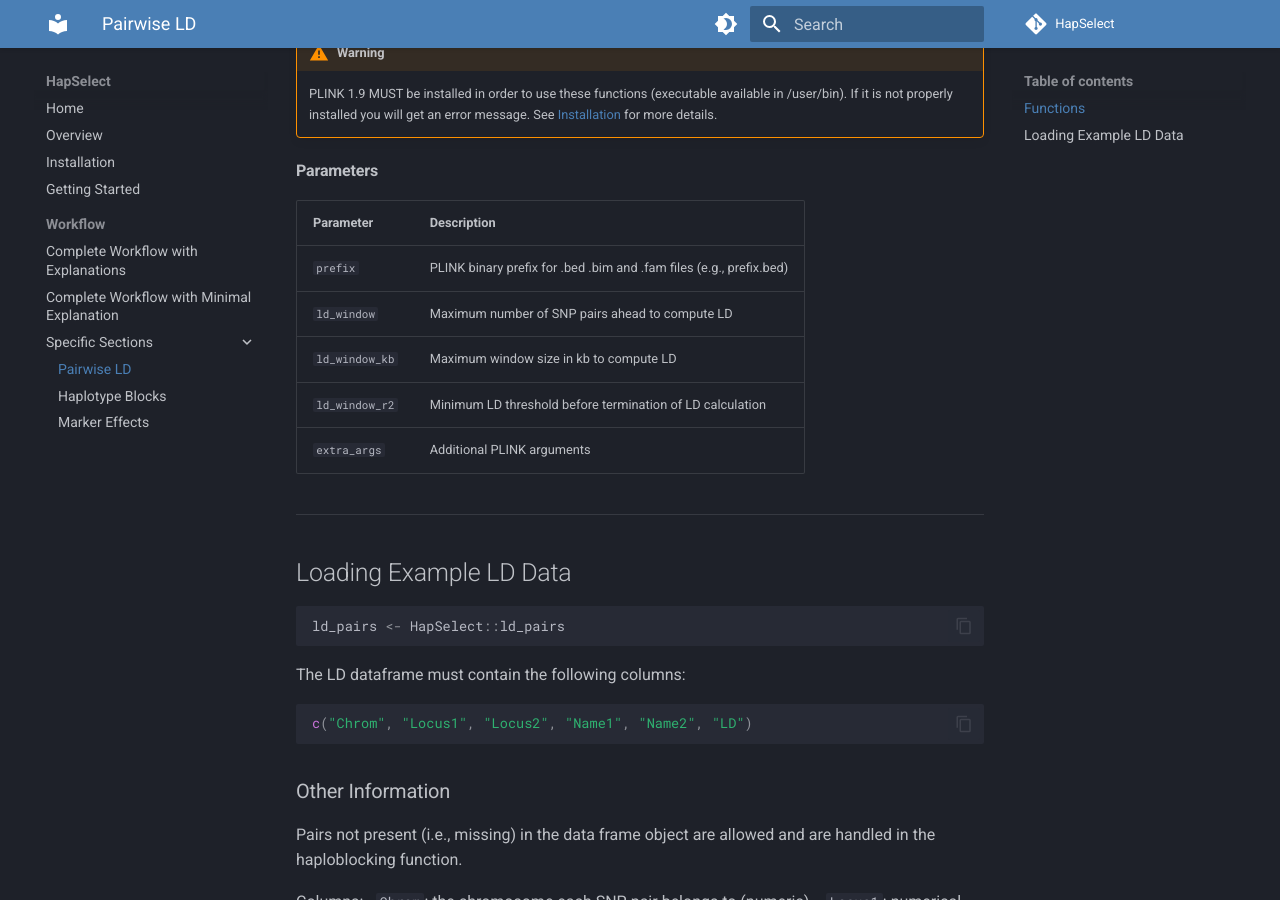
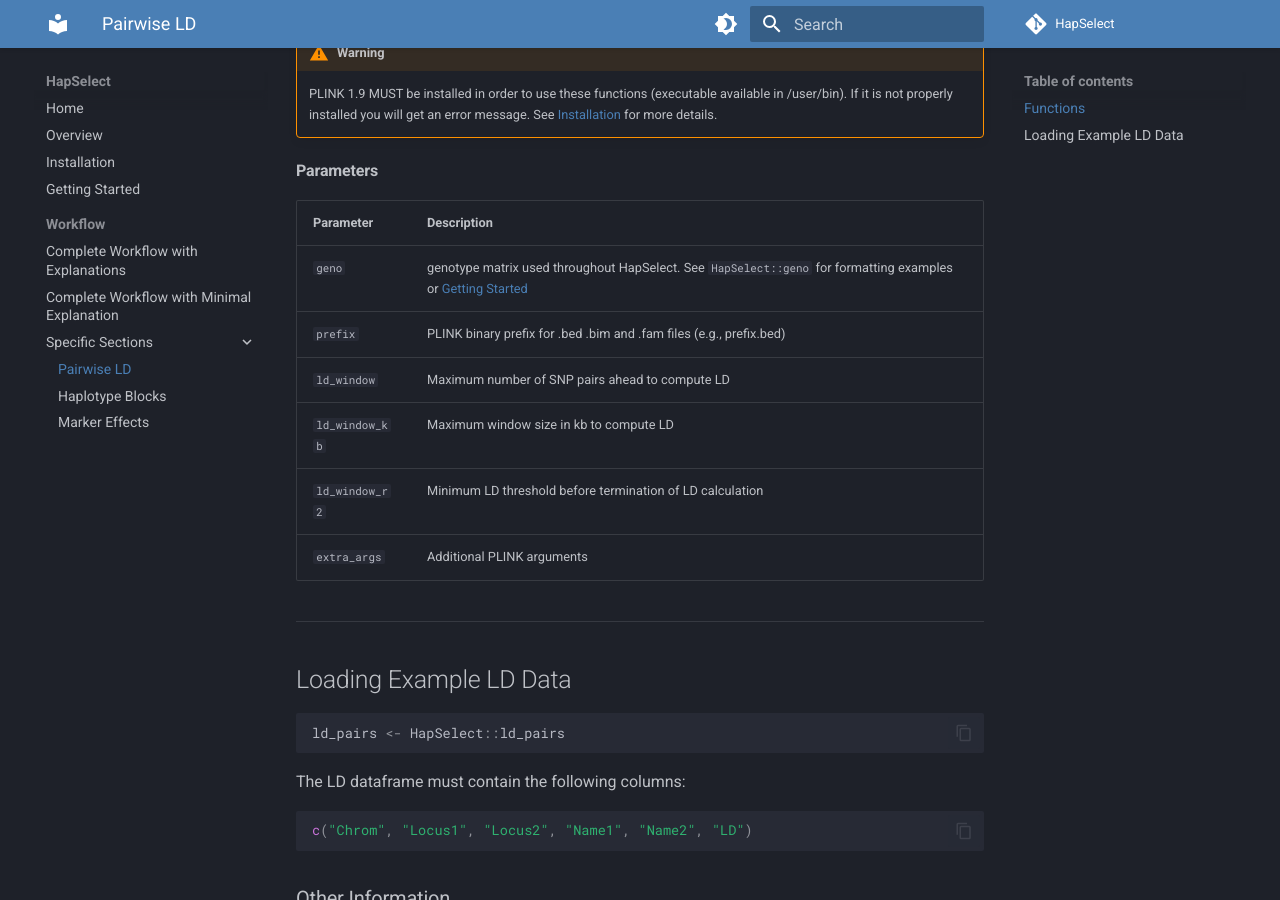
Before and after one commit to wrshf7/HapSelect-Docs, an MkDocs documentation site: the page built from docs/workflow/pairwise-ld.md, in a window 1280 px wide and 900 px high, scrolled down 974 px. Built offline with MkDocs 1.6.1 and Material for MkDocs 9.7.7, drawn with Linux system fonts in a browser that asks for light colours; comment, search, counter and statistics services are not loaded.

Commit message:
Update pairwise-ld.md

```diff
--- a/docs/workflow/pairwise-ld.md
+++ b/docs/workflow/pairwise-ld.md
@@ -43,6 +43,7 @@ ld_pairs <- plink_pairwise_ld("path/to/plink_prefix")
 
 | Parameter | Description |
 |:---|:---|
+| `geno` | genotype matrix used throughout HapSelect. See `HapSelect::geno` for formatting examples or [Getting Started](docs/getting-started.md) |
 | `prefix` | PLINK binary prefix for .bed .bim and .fam files (e.g., prefix.bed) |
 | `ld_window` | Maximum number of SNP pairs ahead to compute LD |
 | `ld_window_kb` | Maximum window size in kb to compute LD |
```
